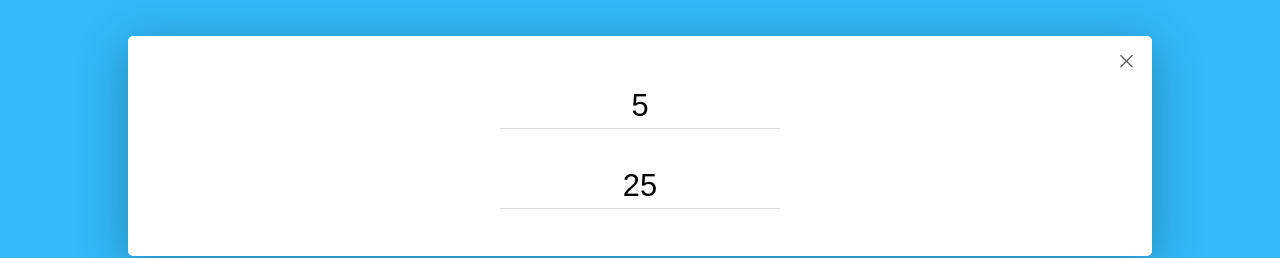
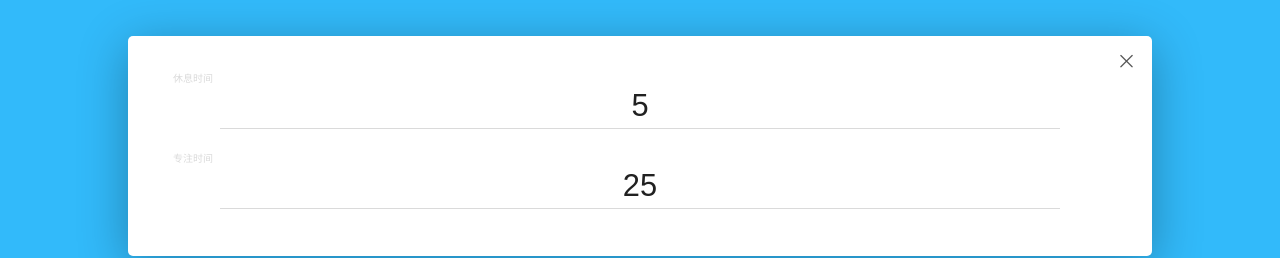
Before and after one commit to shery/ink-pomodoro, a Vue app: page / in a window 1280 px wide. Both pictures are taken after a click on the element "25:00". Shown: the part 254-512 px from the top of the page. Built offline with nearby package versions, Linux system fonts and the light colour scheme.

Commit message:
feat(view): update modal text field css

```diff
--- a/src/components/Pomodoro.vue
+++ b/src/components/Pomodoro.vue
@@ -28,6 +28,7 @@
         <div class="operate-container">
           <!-- <button class="operate" v-on:click="handleBreak(1)">+</button> -->
           <div class="textfield">
+            <span class="label">休息时间</span>
             <input v-model.number="breakLen" type="number">
             <div class="underline"></div>
           </div>
@@ -36,6 +37,7 @@
         <div class="operate-container">
           <!-- <button class="operate" v-on:click="handleSession(1)">+</button> -->
           <div class="textfield">
+            <span class="label">专注时间</span>
             <input v-model.number="session" type="number">
             <div class="underline"></div>
           </div>
@@ -254,7 +256,13 @@ input[type=number]::-webkit-outer-spin-button {
   opacity: 1;
   transform: translate(-50%, -50%);
 }
-
+.label {
+  position: absolute;
+  left: 0;
+  top: -17px;
+  font-size: 10px;
+  color: #dadada;
+}
 .close {
   position: absolute;
   top: 15px;
@@ -291,7 +299,7 @@ input[type=number]::-webkit-outer-spin-button {
   display: flex;
   justify-content: center;
   align-items: center;
-  width: 50%;
+  width: 100%;
   height: 100%;
 }
 .textfield input {
@@ -299,6 +307,7 @@ input[type=number]::-webkit-outer-spin-button {
   height: 100%;
   font-size: 2.2rem;
   text-align: center;
+  color: #212121;
   border: 0;
   outline: none;
   background: transparent;
@@ -309,7 +318,7 @@ input[type=number]::-webkit-outer-spin-button {
   position: absolute;
   bottom: 0;
   display: block;
-  width: 60%;
+  width: 90%;
   height: 1px;
   background-color: #dadada;
   transition: all .2s;
@@ -317,8 +326,8 @@ input[type=number]::-webkit-outer-spin-button {
 }
 
 .textfield input:focus + .underline {
-  width: 66%;
-  background-color: #333;
+  width: 100%;
+  background-color: #9c9c9c;
   transform: translateY(1px);
 }
 .water {
```
